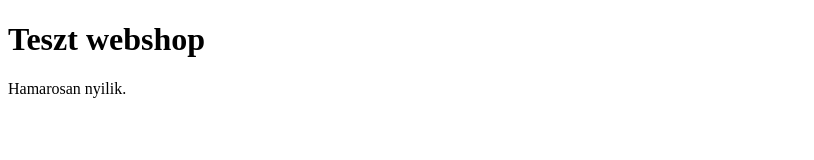
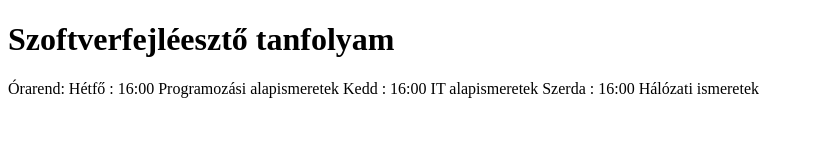
Before and after one commit to az57esutas/repo1, a plain HTML site: page index.html in a window 1280 px wide. Shown: the whole page, without its empty margins (0-814 px from the left). Drawn offline with Linux system fonts and the light colour scheme.

Commit message:
Update index.html

```diff
--- a/index.html
+++ b/index.html
@@ -1,12 +1,15 @@
 <!DOCTYPE html>
 <html>
   <head>
-    <title> Az elso weboldalam </title>
+    <title> Szoftverfejlesztő tanfolyam első évfolyam </title>
   </head>
   <body>
 
-   <h1>Teszt webshop</h1>
-   <p>Hamarosan nyilik.</p>
+   <h1>Szoftverfejléesztő tanfolyam</h1>
+   <p>Órarend:
+    Hétfő : 16:00 Programozási alapismeretek
+    Kedd : 16:00 IT alapismeretek
+    Szerda : 16:00 Hálózati ismeretek</p>
 
   </body>
 </html>
```
